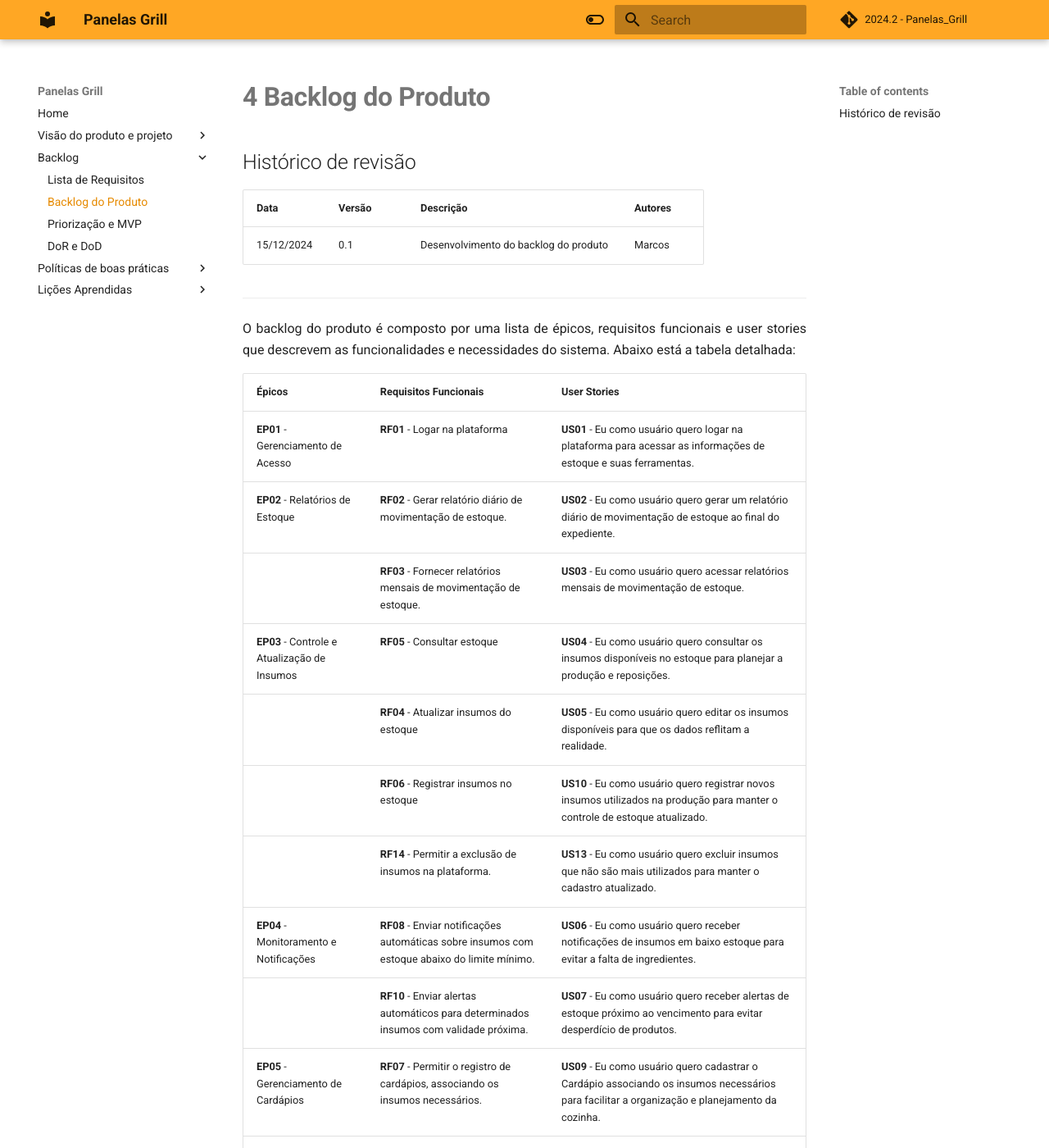
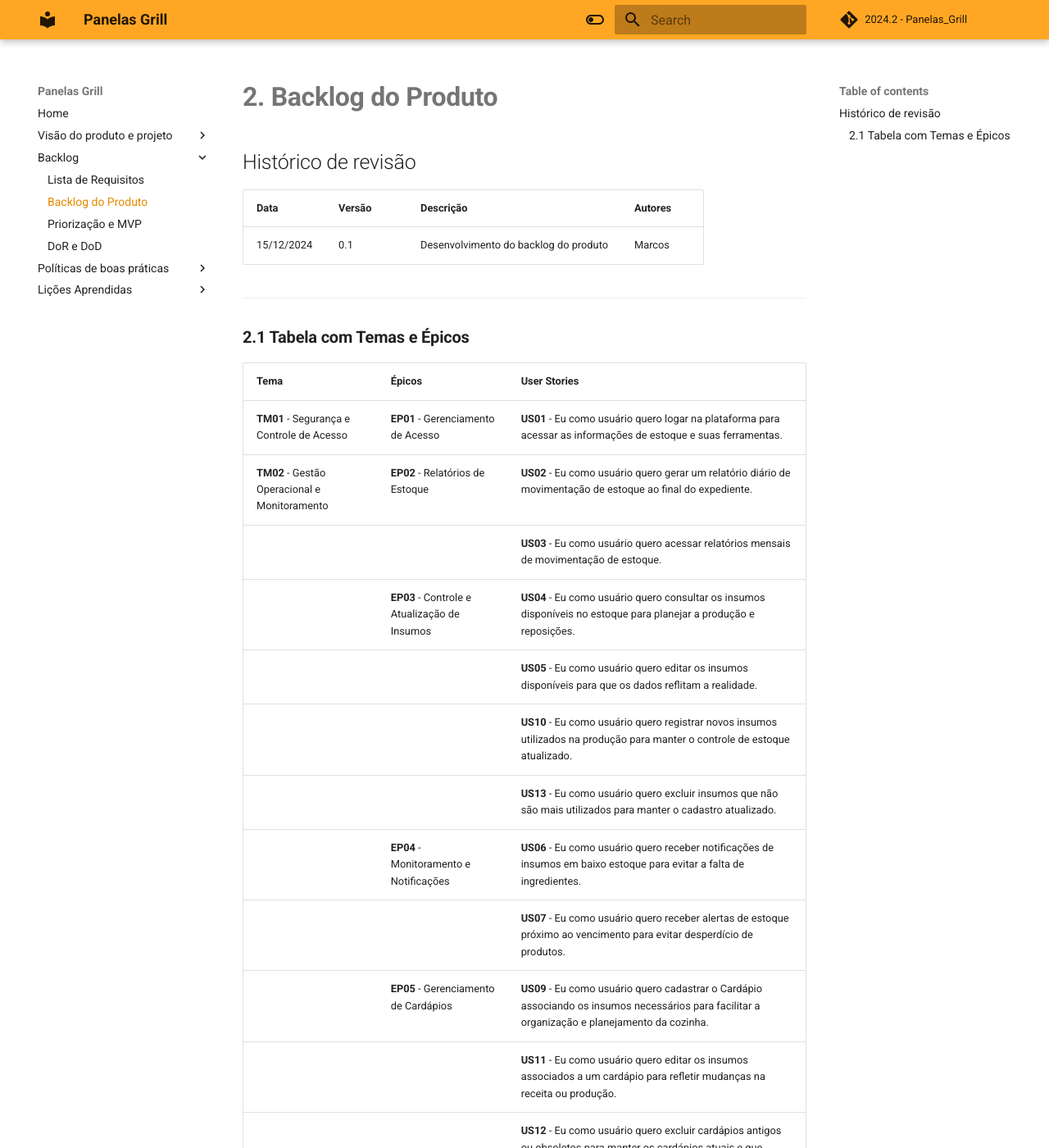
Before and after one commit to mdsreq-fga-unb/2024.2-T03-PanelasGrill, an MkDocs documentation site: the page built from docs/Backlog/backlog.md, in a window 1280 px wide and 1400 px high. Shown: the whole window at 82% size. Built offline with MkDocs 1.6.1 and Material for MkDocs 9.7.7, drawn with Linux system fonts in a browser that asks for light colours; comment, search, counter and statistics services are not loaded; some of the changed text lies outside the part shown.

Commit message:
docs: atualizando o backlog de acordo com o framework

```diff
--- a/docs/Backlog/backlog.md
+++ b/docs/Backlog/backlog.md
@@ -1,4 +1,4 @@
-# **4 Backlog do Produto**
+# **2. Backlog do Produto**
 
 ## Histórico de revisão
 
@@ -8,23 +8,23 @@
 
 ------------
 
-O backlog do produto é composto por uma lista de épicos, requisitos funcionais e user stories que descrevem as funcionalidades e necessidades do sistema. Abaixo está a tabela detalhada:
+### **2.1 Tabela com Temas e Épicos**
 
-| **Épicos**            | **Requisitos Funcionais**                                                                                   | **User Stories**                                                                                   |
-|-----------------------|-------------------------------------------------------------------------------------------------------------|---------------------------------------------------------------------------------------------------|
-| **EP01** - Gerenciamento de Acesso            | **RF01** - Logar na plataforma                      | **US01** - Eu como usuário quero logar na plataforma para acessar as informações de estoque e suas ferramentas. |
-| **EP02** - Relatórios de Estoque             | **RF02** - Gerar relatório diário de movimentação de estoque.                                              | **US02** - Eu como usuário quero gerar um relatório diário de movimentação de estoque ao final do expediente. |
-|                       | **RF03** - Fornecer relatórios mensais de movimentação de estoque.                                         | **US03** - Eu como usuário quero acessar relatórios mensais de movimentação de estoque.           |
-| **EP03** - Controle e Atualização de Insumos             | **RF05** - Consultar estoque           | **US04** - Eu como usuário quero consultar os insumos disponíveis no estoque para planejar a produção e reposições. |
-|                       | **RF04** - Atualizar insumos do estoque   | **US05** - Eu como usuário quero editar os insumos disponíveis para que os dados reflitam a realidade. |
-|                       | **RF06** - Registrar insumos no estoque                   | **US10** - Eu como usuário quero registrar novos insumos utilizados na produção para manter o controle de estoque atualizado. |
-|                       | **RF14** - Permitir a exclusão de insumos na plataforma.                                                   | **US13** - Eu como usuário quero excluir insumos que não são mais utilizados para manter o cadastro atualizado. |
-| **EP04** - Monitoramento e Notificações            | **RF08** - Enviar notificações automáticas sobre insumos com estoque abaixo do limite mínimo.              | **US06** - Eu como usuário quero receber notificações de insumos em baixo estoque para evitar a falta de ingredientes. |
-|                       | **RF10** - Enviar alertas automáticos para determinados insumos com validade próxima.                      | **US07** - Eu como usuário quero receber alertas de estoque próximo ao vencimento para evitar desperdício de produtos. |
-| **EP05** - Gerenciamento de Cardápios             | **RF07** - Permitir o registro de cardápios, associando os insumos necessários.                            | **US09** - Eu como usuário quero cadastrar o Cardápio associando os insumos necessários para facilitar a organização e planejamento da cozinha. |
-|                       | **RF12** - Atualizar os insumos utilizados no cardápio.                                                    | **US11** - Eu como usuário quero editar os insumos associados a um cardápio para refletir mudanças na receita ou produção. |
-|                       | **RF13** - Permitir a exclusão de cardápios na plataforma.                                                 | **US12** - Eu como usuário quero excluir cardápios antigos ou obsoletos para manter os cardápios atuais e que reflitam a realidade. |
-| **EP06** - Análise de Indicadores             | **RF11** - Calcular o custo de pratos para auxílio na definição de preços e controle de margem.            | **US14** - Eu como usuário quero analisar o custo de cada prato produzido para definir preços adequados e controlar margem. |
-|                       | **RF15** - Oferecer um painel visual com gráficos e métricas.                                              | **US15** - Eu como usuário quero acessar um painel visual com gráficos e métricas para analisar o desempenho do estoque e da produção. |
-| **EP07** - Pesquisa e Histórico             | **RF16** - Implementar um sistema de busca avançada.                                                       | **US16** - Eu como usuário quero usar uma pesquisa avançada para encontrar rapidamente insumos ou cardápios com base em critérios como nome, categoria ou data de criação. |
-|                       | **RF17** - Registrar todas as movimentações realizadas no estoque, permitindo consultas detalhadas.        | **US08** - Eu como usuário quero consultar histórico de movimentações para rastrear alterações e verificar inconsistências. |
+| **Tema**                        | **Épicos**                                      | **User Stories**                                                                                   |
+|---------------------------------|------------------------------------------------|---------------------------------------------------------------------------------------------------|
+| **TM01** - Segurança e Controle de Acesso| **EP01** - Gerenciamento de Acesso                        | **US01** - Eu como usuário quero logar na plataforma para acessar as informações de estoque e suas ferramentas. |
+| **TM02** - Gestão Operacional e Monitoramento | **EP02** - Relatórios de Estoque                     | **US02** - Eu como usuário quero gerar um relatório diário de movimentação de estoque ao final do expediente. |
+|                                 |                                                | **US03** - Eu como usuário quero acessar relatórios mensais de movimentação de estoque.           |
+|                                 | **EP03** - Controle e Atualização de Insumos              | **US04** - Eu como usuário quero consultar os insumos disponíveis no estoque para planejar a produção e reposições. |
+|                                 |                                                | **US05** - Eu como usuário quero editar os insumos disponíveis para que os dados reflitam a realidade. |
+|                                 |                                                | **US10** - Eu como usuário quero registrar novos insumos utilizados na produção para manter o controle de estoque atualizado. |
+|                                 |                                                | **US13** - Eu como usuário quero excluir insumos que não são mais utilizados para manter o cadastro atualizado. |
+|                                 | **EP04** - Monitoramento e Notificações                  | **US06** - Eu como usuário quero receber notificações de insumos em baixo estoque para evitar a falta de ingredientes. |
+|                                 |                                                | **US07** - Eu como usuário quero receber alertas de estoque próximo ao vencimento para evitar desperdício de produtos. |
+|                                 | **EP05** - Gerenciamento de Cardápios                     | **US09** - Eu como usuário quero cadastrar o Cardápio associando os insumos necessários para facilitar a organização e planejamento da cozinha. |
+|                                 |                                                | **US11** - Eu como usuário quero editar os insumos associados a um cardápio para refletir mudanças na receita ou produção. |
+|                                 |                                                | **US12** - Eu como usuário quero excluir cardápios antigos ou obsoletos para manter os cardápios atuais e que reflitam a realidade. |
+| **TM03** - Análise e Suporte à Decisão     | **EP06** - Análise de Indicadores                         | **US14** - Eu como usuário quero analisar o custo de cada prato produzido para definir preços adequados e controlar margem. |
+|                                 |                                                | **US15** - Eu como usuário quero acessar um painel visual com gráficos e métricas para analisar o desempenho do estoque e da produção. |
+|                                 | **EP07** - Pesquisa e Histórico                          | **US16** - Eu como usuário quero usar uma pesquisa avançada para encontrar rapidamente insumos ou cardápios com base em critérios como nome, categoria ou data de criação. |
+|                                 |                                                | **US08** - Eu como usuário quero consultar histórico de movimentações para rastrear alterações e verificar inconsistências. |
```
Also changed, not shown: docs/Backlog/sessao7.md (+20 -20 lines).
